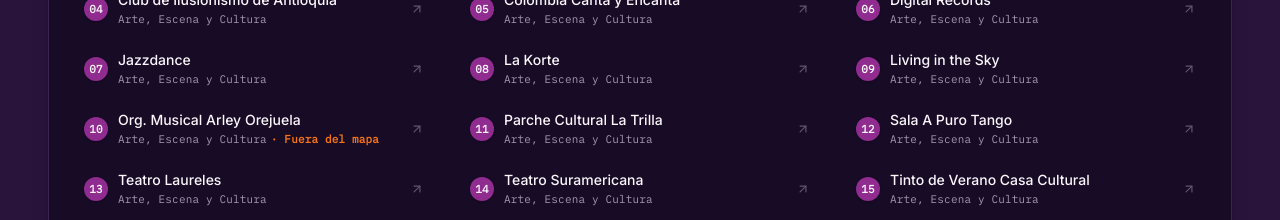
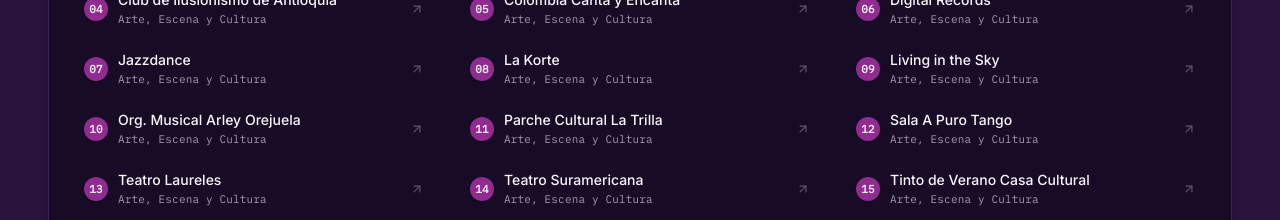
Before and after one commit to frenti88/revelado-cultural, a React (Vite) app: page /otros-proyectos in a window 1280 px wide. Shown: the part 2080-2300 px from the top of the page. Built offline with nearby package versions, Linux system fonts and the light colour scheme; a web font is replaced by a local one.

Commit message:
fix(mapa): remover etiqueta y texto 'fuera del mapa' del listado de lugares

```diff
--- a/src/data/culturalMap.ts
+++ b/src/data/culturalMap.ts
@@ -54,7 +54,7 @@
   { id: 7, name: "Jazzdance", categoryId: "arte", categoryName: "Arte, Escena y Cultura" },
   { id: 8, name: "La Korte", categoryId: "arte", categoryName: "Arte, Escena y Cultura" },
   { id: 9, name: "Living in the Sky", categoryId: "arte", categoryName: "Arte, Escena y Cultura" },
-  { id: 10, name: "Org. Musical Arley Orejuela", categoryId: "arte", categoryName: "Arte, Escena y Cultura", outsideMap: true, notes: "Sede ubicada fuera de la delimitación de Comuna 11" },
+  { id: 10, name: "Org. Musical Arley Orejuela", categoryId: "arte", categoryName: "Arte, Escena y Cultura" },
   { id: 11, name: "Parche Cultural La Trilla", categoryId: "arte", categoryName: "Arte, Escena y Cultura" },
   { id: 12, name: "Sala A Puro Tango", categoryId: "arte", categoryName: "Arte, Escena y Cultura" },
   { id: 13, name: "Teatro Laureles", categoryId: "arte", categoryName: "Arte, Escena y Cultura" },
@@ -113,7 +113,7 @@
   { id: 50, name: "Parroquia de la Consolata", categoryId: "parroquias", categoryName: "Parroquias y Otros" },
   { id: 51, name: "Parroquia San Joaquín", categoryId: "parroquias", categoryName: "Parroquias y Otros" },
   { id: 52, name: "Múnera Eastman Radio", categoryId: "parroquias", categoryName: "Parroquias y Otros" },
-  { id: 53, name: "Viajes La Buenaventura", categoryId: "parroquias", categoryName: "Parroquias y Otros", outsideMap: true, notes: "Ubicado fuera de la delimitación de Comuna 11" },
+  { id: 53, name: "Viajes La Buenaventura", categoryId: "parroquias", categoryName: "Parroquias y Otros" },
   { id: 54, name: "Viva Laureles", categoryId: "parroquias", categoryName: "Parroquias y Otros" },
 
   // Metro · Línea B (55 a 57)
--- a/src/pages/CulturalMapPage.tsx
+++ b/src/pages/CulturalMapPage.tsx
@@ -382,11 +382,6 @@
                           </span>
                           <span className="text-[11px] font-mono-meta text-[#A697B3] block truncate">
                             {place.categoryName}
-                            {place.outsideMap && (
-                              <span className="text-[#F97316] font-semibold ml-1">
-                                · Fuera del mapa
-                              </span>
-                            )}
                           </span>
                         </div>
                       </div>
```
